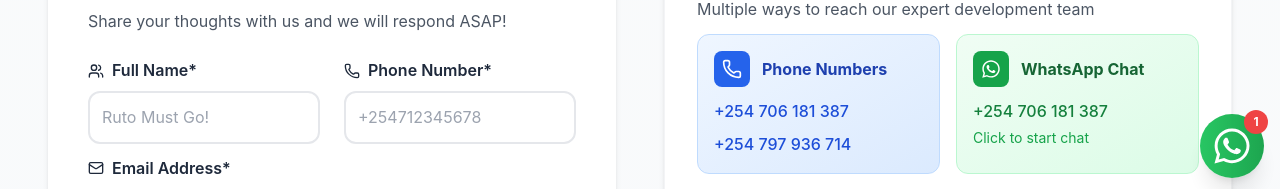
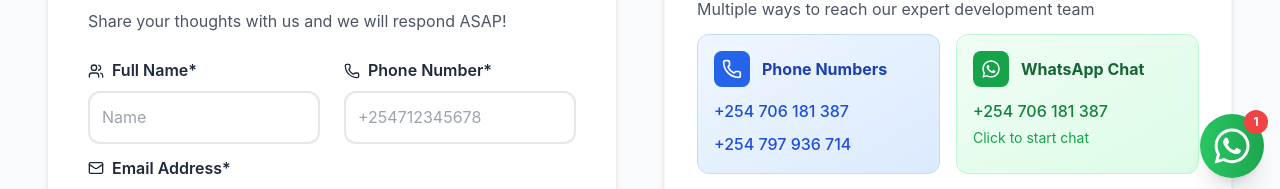
Before and after one commit to rarevisionCommerce/appuxs-client, a React (Vite) app: page /Contacts in a window 1280 px wide. Shown: the part 606-795 px from the top of the page. Built offline with nearby package versions, Linux system fonts and the light colour scheme.

Commit message:
fix contact form

```diff
--- a/src/Website/Pages/Contacts.jsx
+++ b/src/Website/Pages/Contacts.jsx
@@ -189,7 +189,7 @@ function Contacts() {
                               ? "border-red-500 bg-red-50"
                               : "border-gray-200 focus:border-secondary focus:bg-secondary/5"
                           }`}
-                          placeholder="Ruto Must Go!"
+                          placeholder="Name"
                         />
                         {errors.name && (
                           <span className="text-red-500 text-sm flex items-center gap-1">
```
Also changed, not shown: 1 other file (tests, documents, lock files or other folders).
